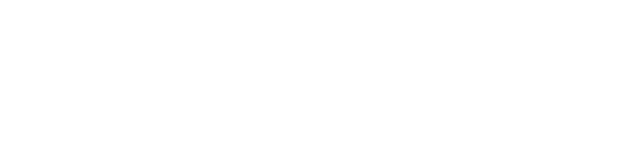
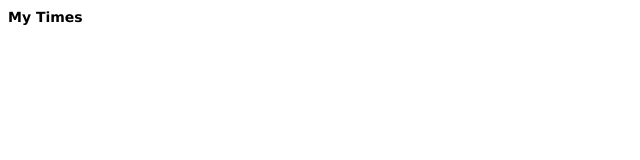
Before and after one commit to drehaas/MyTimes, a plain HTML site: page index.html in a window 1280 px wide. Shown: the full height of the page, 0-640 px from the left. Drawn offline with Linux system fonts and the light colour scheme.

Commit message:
Begin Header

```diff
--- a/index.html
+++ b/index.html
@@ -11,6 +11,7 @@
 
   <body>
 
+    <h1 class=header>My Times</h1>
   </body>
 
 </html>
--- a/resources/style.css
+++ b/resources/style.css
@@ -0,0 +1,15 @@
+
+.header {
+  font-family: Verdana;
+  font-size: 14px;
+  font-weight: bold;
+  display:flex;
+}
+
+.logo{
+
+}
+
+.nav{
+
+}
```
